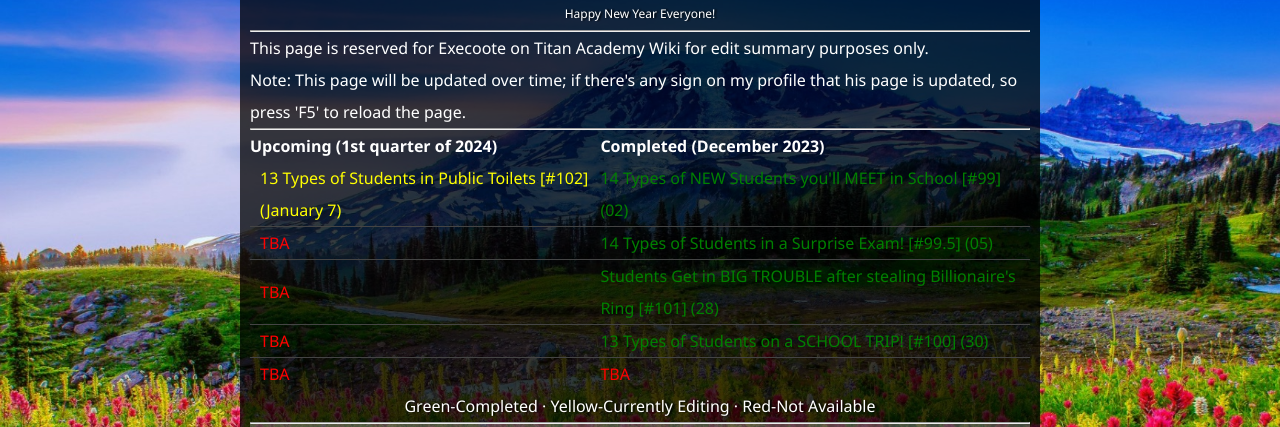
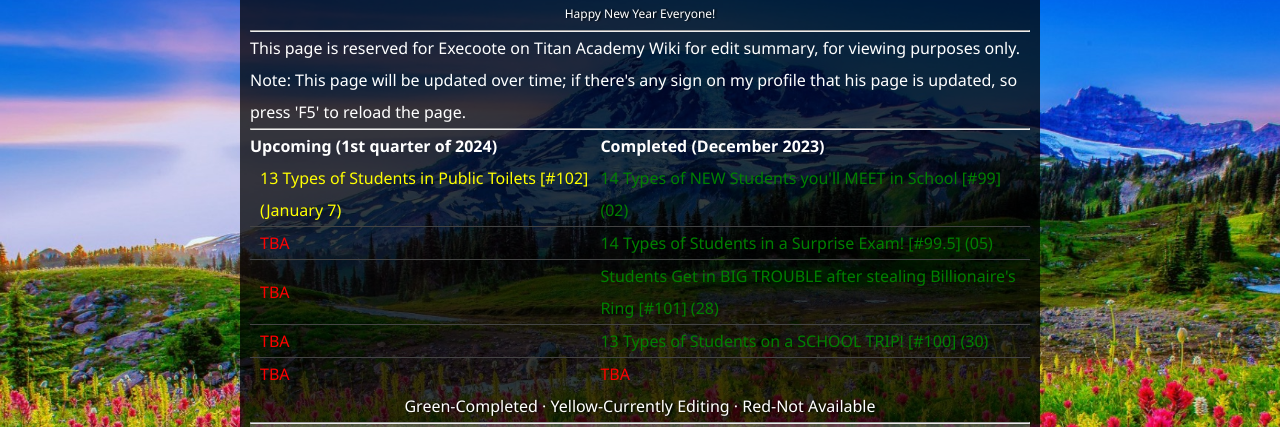
Before and after one commit to Execoote/Titan-Academy-Edit-Summary, a plain HTML site: page main.html in a window 1280 px wide. Shown: the part 98-525 px from the top of the page. Drawn offline with Linux system fonts and the light colour scheme.

Commit message:
Update main.html

```diff
--- a/main.html
+++ b/main.html
@@ -15,7 +15,7 @@
                 <p class="desc" style="text-align: center; font-size:12px">
                     Happy New Year Everyone!
                     <hr>
-                    This page is reserved for Execoote on Titan Academy Wiki for edit summary purposes only.
+                    This page is reserved for Execoote on Titan Academy Wiki for edit summary, for viewing purposes only.
                     <br>
                     Note: This page will be updated over time; if there's any sign on my profile that his page is updated, so press 'F5' to reload the page.
                 </p>
```
